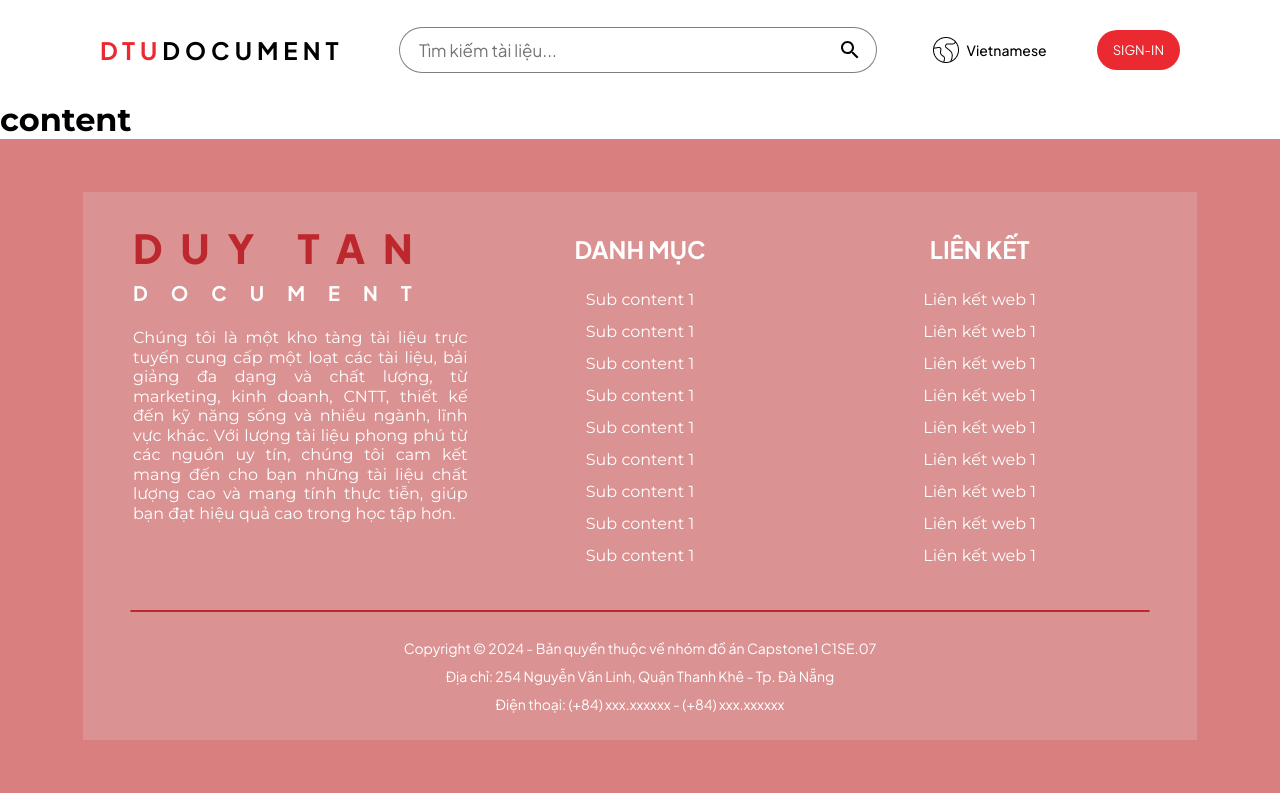
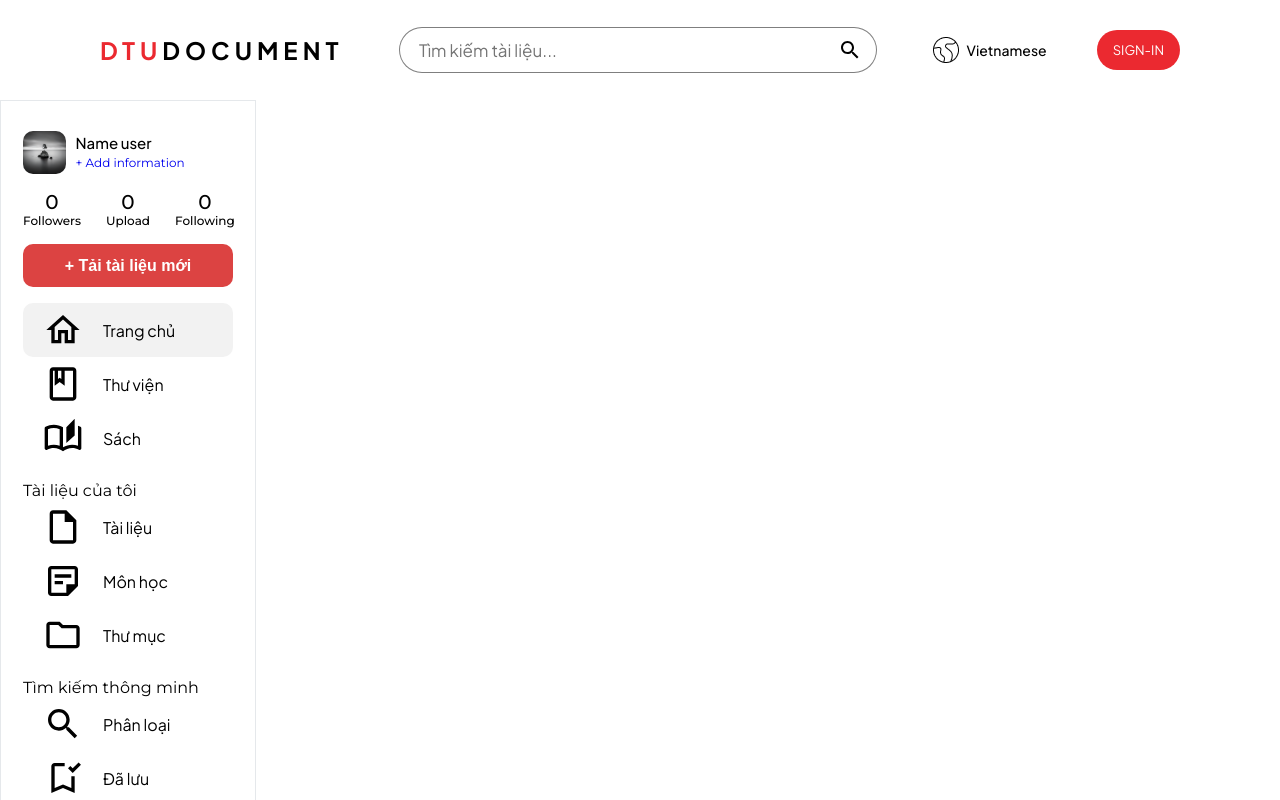
Before and after one commit to khuongdoanngoc/smart-academic-support-system, a React (Vite) app: page /library in a window 1280 px wide. Shown: the top 800 px of the page. Built offline with nearby package versions, Linux system fonts and the light colour scheme.

Commit message:
feat(library): complete sidebar in library page

```diff
--- /dev/null
+++ b/src/sections/Library/Sidebar/Sidebar.module.scss
@@ -0,0 +1,90 @@
+.sidebar {
+    width: 20%;
+    gap: 16px;
+    padding: 30px 22px;
+    display: flex;
+    flex-direction: column;
+    border: 0.5px solid #e5e8eb;
+    & > .account {
+        display: flex;
+        align-items: center;
+        gap: 10px;
+        & > img {
+            width: 42.5px;
+            height: 42.5px;
+            border-radius: 10px;
+        }
+        // name
+        & > div {
+            & > h3 {
+                font-family: var(--font-family-secondary);
+                font-size: 15px;
+                font-weight: 500;
+                line-height: 18.15px;
+                text-align: left;
+            }
+            & > a {
+                text-decoration: none;
+                font-size: 12px;
+                font-weight: 400;
+                line-height: 14.52px;
+                text-align: left;
+            }
+        }
+    }
+    & > .statistics {
+        display: flex;
+        gap: 25px;
+        align-items: center;
+
+        & > div {
+            display: flex;
+            flex-direction: column;
+            align-items: center;
+            justify-content: center;
+            & > h3 {
+                font-size: 20px;
+                font-weight: 500;
+                line-height: 24.2px;
+                text-align: center;
+            }
+            & > h4 {
+                font-size: 12px;
+                font-weight: 500;
+                line-height: 14.52px;
+                text-align: left;
+            }
+        }
+    }
+    & > .items {
+        display: flex;
+        flex-direction: column;
+        & > a {
+            display: flex;
+            align-items: center;
+            gap: 20px;
+            text-decoration: none;
+            color: black;
+            padding: 7px 20px;
+            & > h3 {
+                font-family: var(--font-family-secondary);
+                font-size: 16px;
+                font-weight: 400;
+                line-height: 19.36px;
+                text-align: left;
+            }
+            & > span {
+                font-family: var(--font-family-secondary);
+                font-size: 16px;
+                font-weight: 400;
+                line-height: 19.36px;
+                text-align: left;
+                color: #00000099;
+            }
+        }
+        & > .active {
+            background-color: #f2f2f2;
+            border-radius: 10px;
+        }
+    }
+}
--- /dev/null
+++ b/src/sections/Library/Sidebar/Sidebar.tsx
@@ -0,0 +1,105 @@
+import classNames from "classnames/bind";
+import styles from "./Sidebar.module.scss";
+const cx = classNames.bind(styles);
+import Avatar from "../../../assets/images/avatar.png";
+import { Button } from "../../../components/Button";
+import HomeOutlinedIcon from "@mui/icons-material/HomeOutlined";
+import BookOutlinedIcon from "@mui/icons-material/BookOutlined";
+import AutoStoriesOutlinedIcon from "@mui/icons-material/AutoStoriesOutlined";
+
+import InsertDriveFileOutlinedIcon from "@mui/icons-material/InsertDriveFileOutlined";
+import StickyNote2OutlinedIcon from "@mui/icons-material/StickyNote2Outlined";
+import FolderOutlinedIcon from "@mui/icons-material/FolderOutlined";
+
+import SearchOutlinedIcon from "@mui/icons-material/SearchOutlined";
+import BookmarkAddedOutlinedIcon from "@mui/icons-material/BookmarkAddedOutlined";
+import TagOutlinedIcon from "@mui/icons-material/TagOutlined";
+export default function Sidebar() {
+    return (
+        <div className={cx("sidebar")}>
+            <div className={cx("account")}>
+                <img src={Avatar} alt="avatar" />
+                <div>
+                    <h3>Name user</h3>
+                    <a href="#">+ Add information</a>
+                </div>
+            </div>
+            <div className={cx("statistics")}>
+                <div>
+                    <h3>0</h3>
+                    <h4>Followers</h4>
+                </div>
+                <div>
+                    <h3>0</h3>
+                    <h4>Upload</h4>
+                </div>
+                <div>
+                    <h3>0</h3>
+                    <h4>Following</h4>
+                </div>
+            </div>
+            <Button
+                text="+ Tải tài liệu mới"
+                paddingY={9.5}
+                paddingX={0}
+                fontSize={16}
+            />
+            <div className={cx("items")}>
+                <a className={cx("active")} href="#">
+                    <HomeOutlinedIcon sx={{ width: "40px", height: "40px" }} />
+                    <h3>Trang chủ</h3>
+                </a>
+                <a href="#">
+                    <BookOutlinedIcon sx={{ width: "40px", height: "40px" }} />
+                    <h3>Thư viện</h3>
+                </a>
+                <a href="#">
+                    <AutoStoriesOutlinedIcon
+                        sx={{ width: "40px", height: "40px" }}
+                    />
+                    <h3>Sách</h3>
+                </a>
+            </div>
+            <div className={cx("items")}>
+                <span>Tài liệu của tôi</span>
+                <a href="#">
+                    <InsertDriveFileOutlinedIcon
+                        sx={{ width: "40px", height: "40px" }}
+                    />
+                    <h3>Tài liệu</h3>
+                </a>
+                <a href="#">
+                    <StickyNote2OutlinedIcon
+                        sx={{ width: "40px", height: "40px" }}
+                    />
+                    <h3>Môn học</h3>
+                </a>
+                <a href="#">
+                    <FolderOutlinedIcon
+                        sx={{ width: "40px", height: "40px" }}
+                    />
+                    <h3>Thư mục</h3>
+                </a>
+            </div>
+            <div className={cx("items")}>
+                <span>Tìm kiếm thông minh</span>
+                <a href="#">
+                    <SearchOutlinedIcon
+                        sx={{ width: "40px", height: "40px" }}
+                    />
+                    <h3>Phân loại</h3>
+                </a>
+                <a href="#">
+                    <BookmarkAddedOutlinedIcon
+                        sx={{ width: "40px", height: "40px" }}
+                    />
+                    <h3>Đã lưu</h3>
+                </a>
+                <a href="#">
+                    <TagOutlinedIcon sx={{ width: "40px", height: "40px" }} />
+                    <h3>Gắn thẻ</h3>
+                </a>
+            </div>
+        </div>
+    );
+}
--- /dev/null
+++ b/src/sections/Library/Sidebar/index.tsx
@@ -0,0 +1 @@
+export { default as Sidebar } from "./Sidebar";
--- a/src/sections/Library/view/LibraryView.module.scss
+++ b/src/sections/Library/view/LibraryView.module.scss
@@ -0,0 +1,8 @@
+.library-page {
+    width: 100%;
+    display: flex;
+    box-sizing: border-box;
+    & > .content {
+        width: 80%;
+    }
+}
--- a/src/sections/Library/view/LibraryView.tsx
+++ b/src/sections/Library/view/LibraryView.tsx
@@ -1,11 +1,17 @@
 import classNames from "classnames/bind";
 import styles from "./LibraryView.module.scss";
+import { Sidebar } from "../Sidebar";
 const cx = classNames.bind(styles);
 
 export default function LibraryView() {
     return (
         <div className={cx("library-page")}>
-            <h1>content</h1>
+            <Sidebar />
+            <div className={cx("content")}>
+                <img src="" alt="" />
+                <div className={cx("popular")}></div>
+                <div className={cx("subjects")}></div>
+            </div>
         </div>
     );
 }
```
